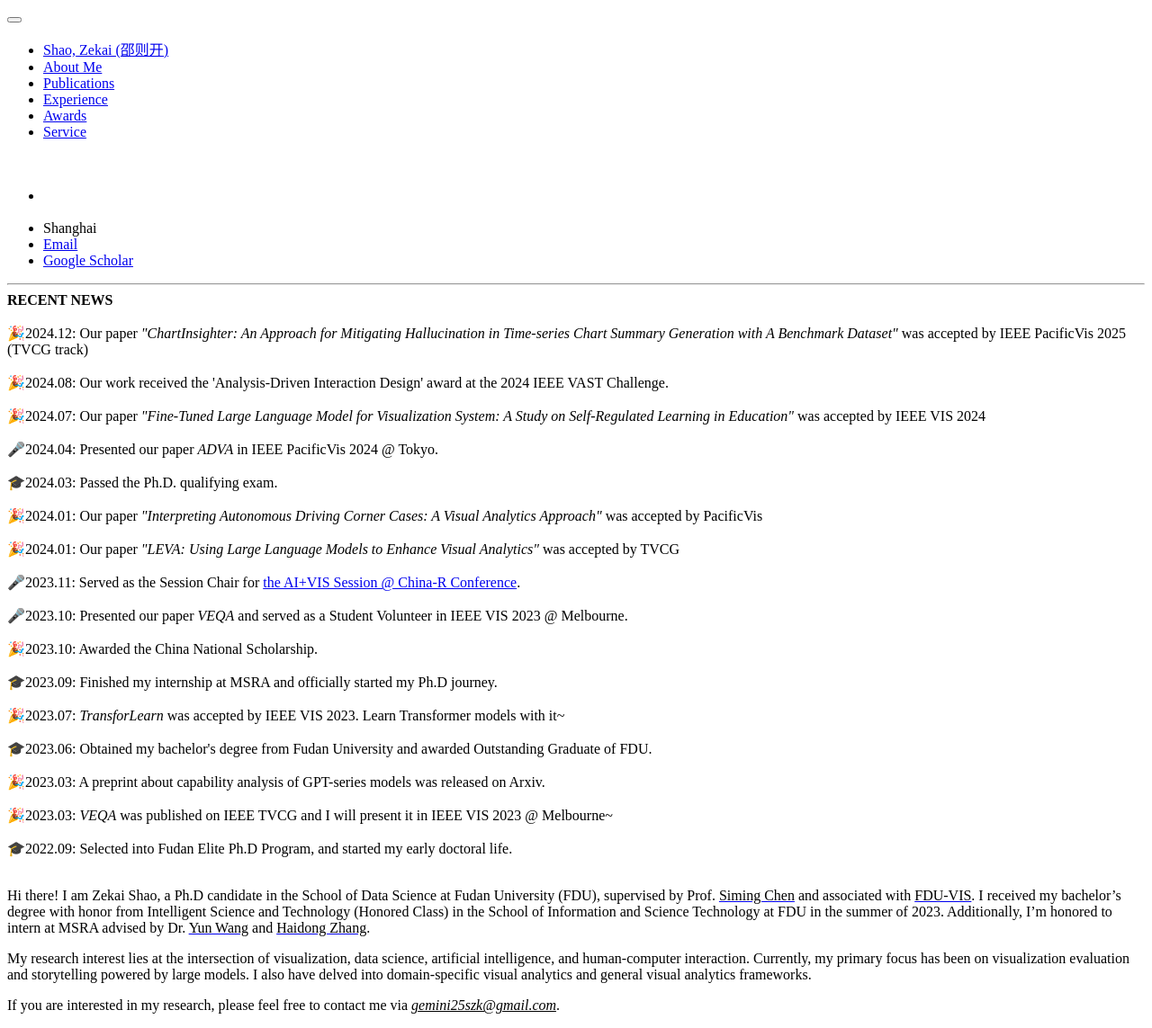
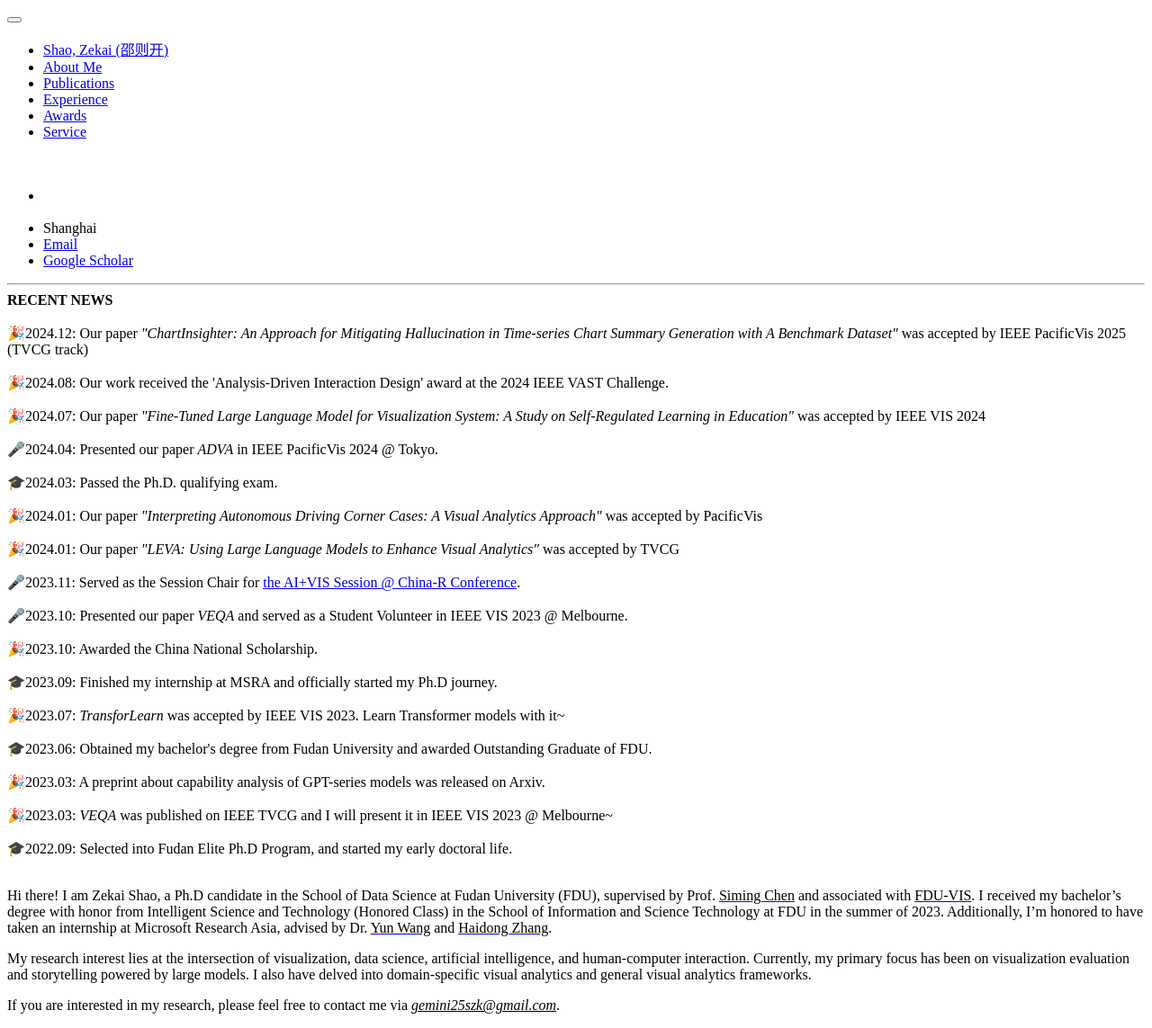
Before and after one commit to ZekaiShao25/ZekaiShao25.github.io, a Jekyll site: the page built from _pages/include/intro.md, in a window 1280 px wide. Shown: the whole page at 90% size. Built offline with Jekyll 4.4.1, drawn with Linux system fonts in a browser that asks for light colours; our own code applies the rules of GitHub Pages for plain Markdown files.

```diff
--- a/_pages/include/intro.md
+++ b/_pages/include/intro.md
@@ -1,4 +1,4 @@
-Hi there! I am Zekai Shao, a Ph.D candidate in the School of Data Science at Fudan University (FDU), supervised by Prof. [<font color=Black>Siming Chen</font>](http://simingchen.me/) and associated with [<font color=Black>FDU-VIS</font>](http://fduvis.net/). I received my bachelor's degree with honor from Intelligent Science and Technology (Honored Class) in the School of Information and Science Technology at FDU in the summer of 2023. Additionally, I'm honored to intern at MSRA advised by Dr. [<font color=Black>Yun Wang</font>](https://www.microsoft.com/en-us/research/people/wangyun/) and [<font color=Black>Haidong Zhang</font>](https://www.microsoft.com/en-us/research/people/haizhang/).
+Hi there! I am Zekai Shao, a Ph.D candidate in the School of Data Science at Fudan University (FDU), supervised by Prof. [<font color=Black>Siming Chen</font>](http://simingchen.me/) and associated with [<font color=Black>FDU-VIS</font>](http://fduvis.net/). I received my bachelor's degree with honor from Intelligent Science and Technology (Honored Class) in the School of Information and Science Technology at FDU in the summer of 2023. Additionally, I'm honored to have taken an internship at Microsoft Research Asia, advised by Dr. [<font color=Black>Yun Wang</font>](https://www.microsoft.com/en-us/research/people/wangyun/) and [<font color=Black>Haidong Zhang</font>](https://www.microsoft.com/en-us/research/people/haizhang/).
 
 My research interest lies at the intersection of visualization, data science, artificial intelligence, and human-computer interaction. Currently, my primary focus has been on visualization evaluation and storytelling powered by large models. I also have delved into domain-specific visual analytics and general visual analytics frameworks.
 
```
Also changed, not shown: _pages/include/pub.md (+30 -28 lines), _pages/include/service.md (+1 -1 lines), 1 other file.
